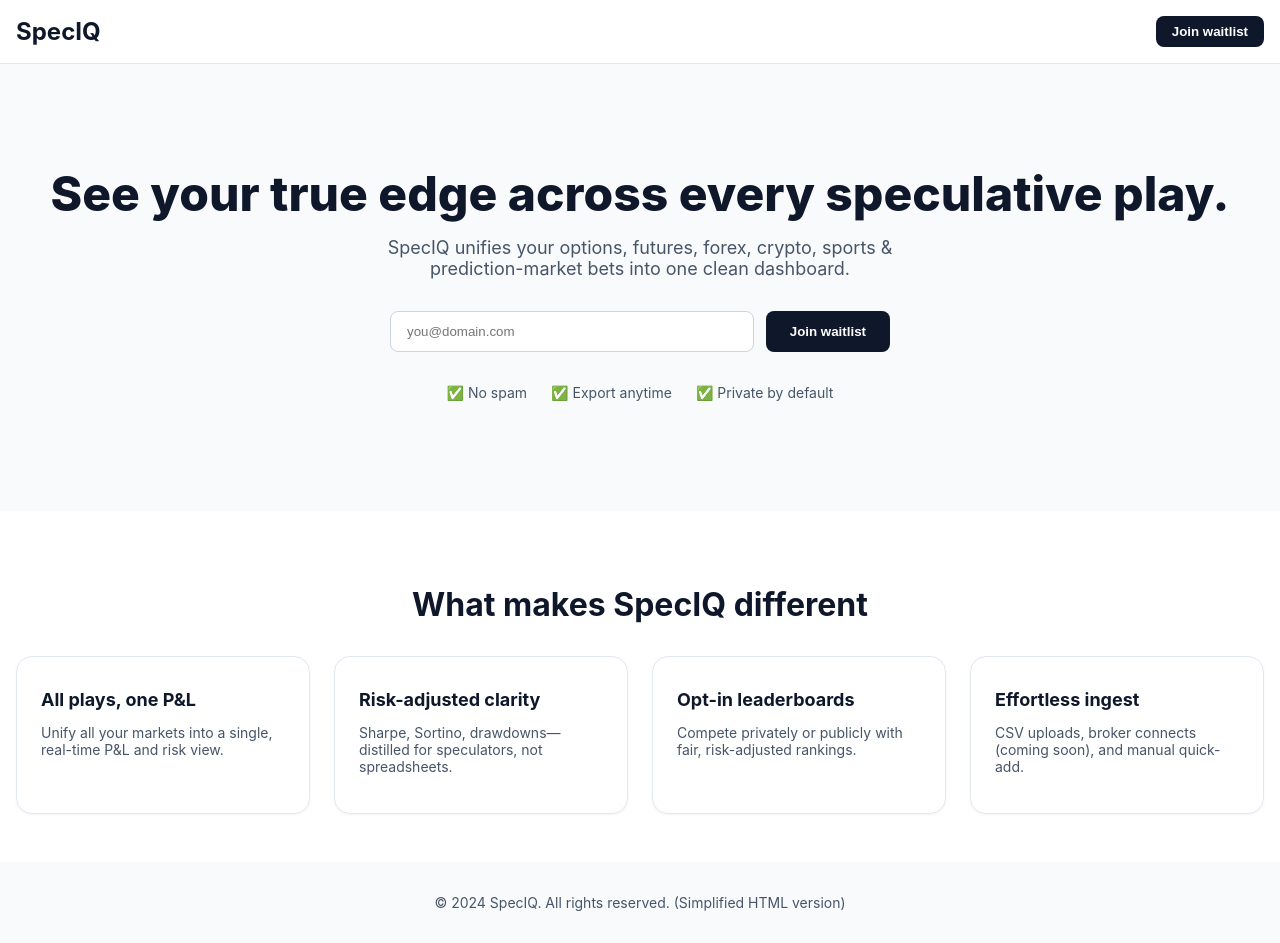
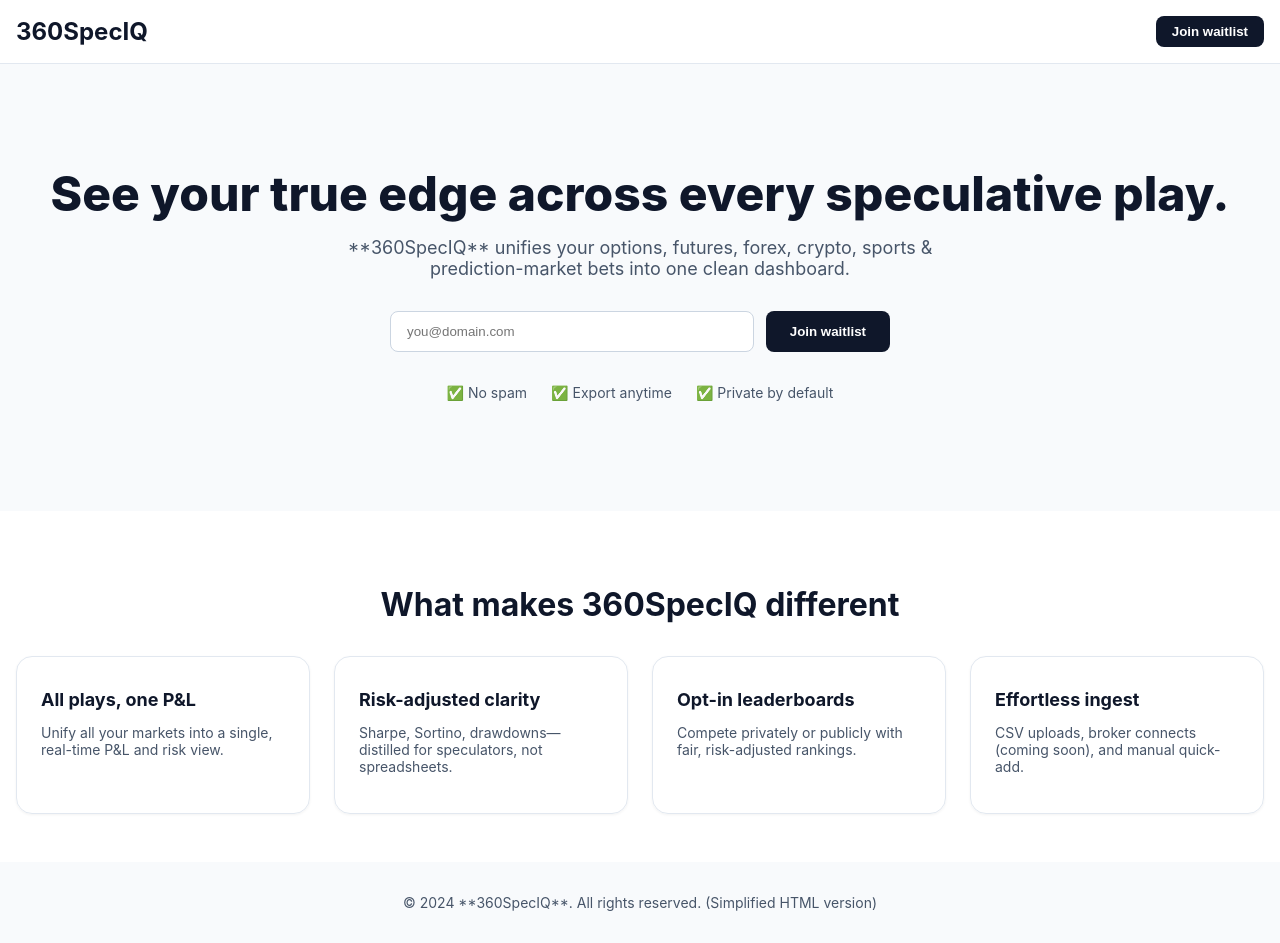
Before and after one commit to 360SpecIQ/WebLandingPage, a plain HTML site: page index.html in a window 1280 px wide. Drawn offline with Linux system fonts and the light colour scheme.

Commit message:
Update index.html

```diff
--- a/index.html
+++ b/index.html
@@ -3,7 +3,7 @@
 <head>
     <meta charset="UTF-8">
     <meta name="viewport" content="width=device-width, initial-scale=1.0">
-    <title>SpecIQ Landing - Simple HTML</title>
+    <title>360SpecIQ Landing - Simple HTML</title>
     <style>
         :root {
             --color-primary: #1e293b; /* slate-800 */
@@ -119,7 +119,7 @@
 
     <header>
         <div class="container" style="display: flex; justify-content: space-between; align-items: center;">
-            <span class="logo">SpecIQ</span>
+            <span class="logo">360SpecIQ</span>
             <button class="button" style="padding: 0.5rem 1rem;">Join waitlist</button>
         </div>
     </header>
@@ -131,7 +131,7 @@
                     See your true edge across every speculative play.
                 </h1>
                 <p>
-                    SpecIQ unifies your options, futures, forex, crypto, sports & prediction-market bets into one clean dashboard.
+                    **360SpecIQ** unifies your options, futures, forex, crypto, sports & prediction-market bets into one clean dashboard.
                 </p>
 
                 <form id="waitlist-form">
@@ -154,7 +154,7 @@
 
         <section class="features">
             <div class="container">
-                <h2 style="text-align: center; font-size: 2rem; font-weight: 700; margin-bottom: 1rem;">What makes SpecIQ different</h2>
+                <h2 style="text-align: center; font-size: 2rem; font-weight: 700; margin-bottom: 1rem;">What makes 360SpecIQ different</h2>
                 <div class="grid-4">
                     <div class="card">
                         <h3>All plays, one P&L</h3>
@@ -179,14 +179,12 @@
 
     <footer style="padding: 2rem 0; text-align: center; font-size: 0.875rem; color: var(--color-secondary);">
         <div class="container">
-            © 2024 SpecIQ. All rights reserved. (Simplified HTML version)
+            © 2024 **360SpecIQ**. All rights reserved. (Simplified HTML version)
         </div>
     </footer>
 
     <script>
         // Simple vanilla JavaScript for the waitlist form.
-        // NOTE: This uses the actual ConvertKit API endpoint you had in your React code!
-        // To make it functional, you must replace the placeholder IDs below.
 
         const CK_FORM_ID = "REPLACE_WITH_YOUR_FORM_ID";
         const CK_API_KEY = "REPLACE_WITH_YOUR_PUBLIC_API_KEY";
@@ -210,7 +208,7 @@
             }
 
             if (CK_FORM_ID.includes("REPLACE")) {
-                messageContainer.textContent = "Form is not configured yet. (This is the expected non-functional state.)";
+                messageContainer.textContent = "Form is not configured yet. To enable, replace the CK_FORM_ID and CK_API_KEY in the <script> section.";
                 messageContainer.classList.add('error');
                 return;
             }
```
